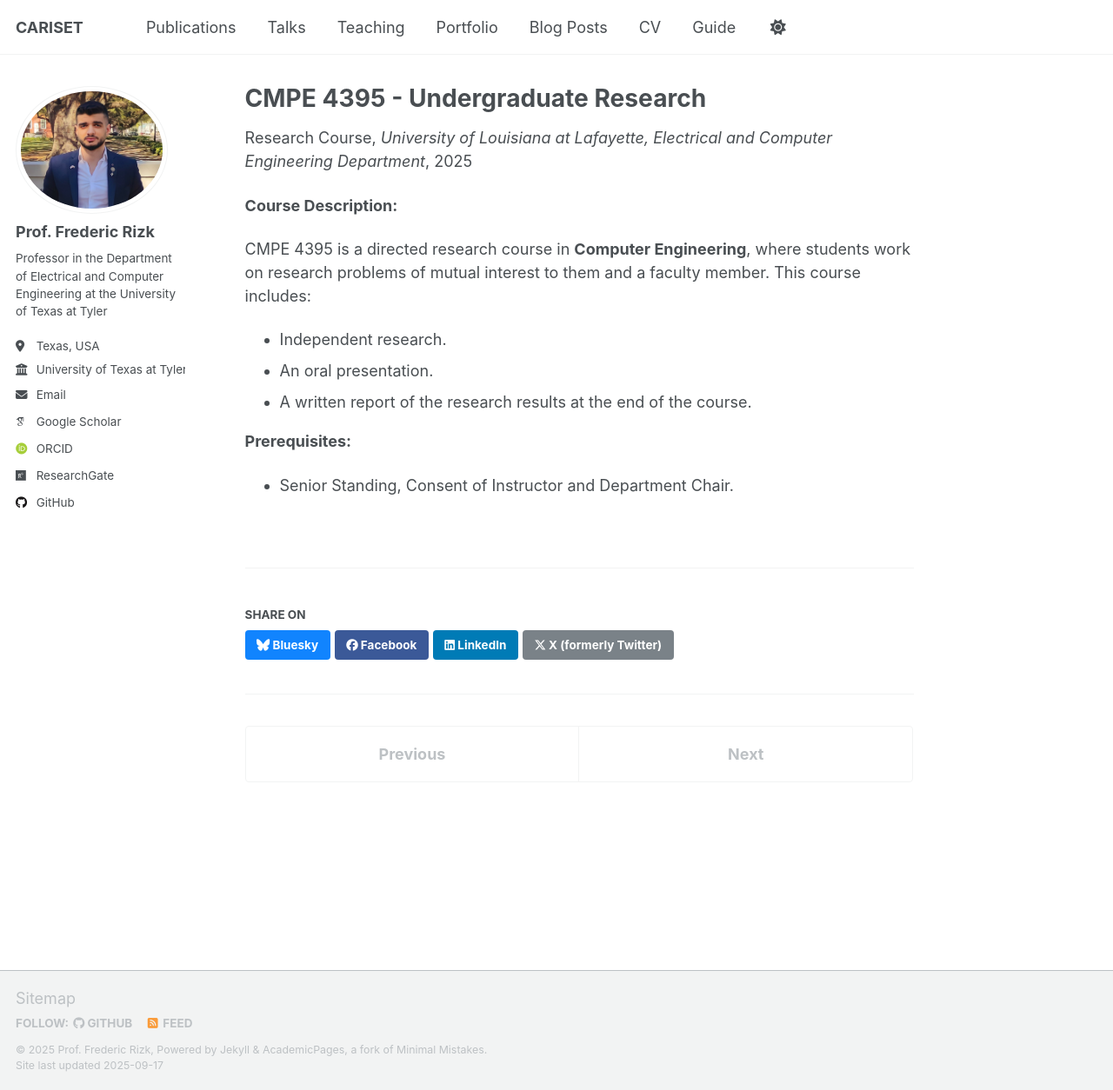
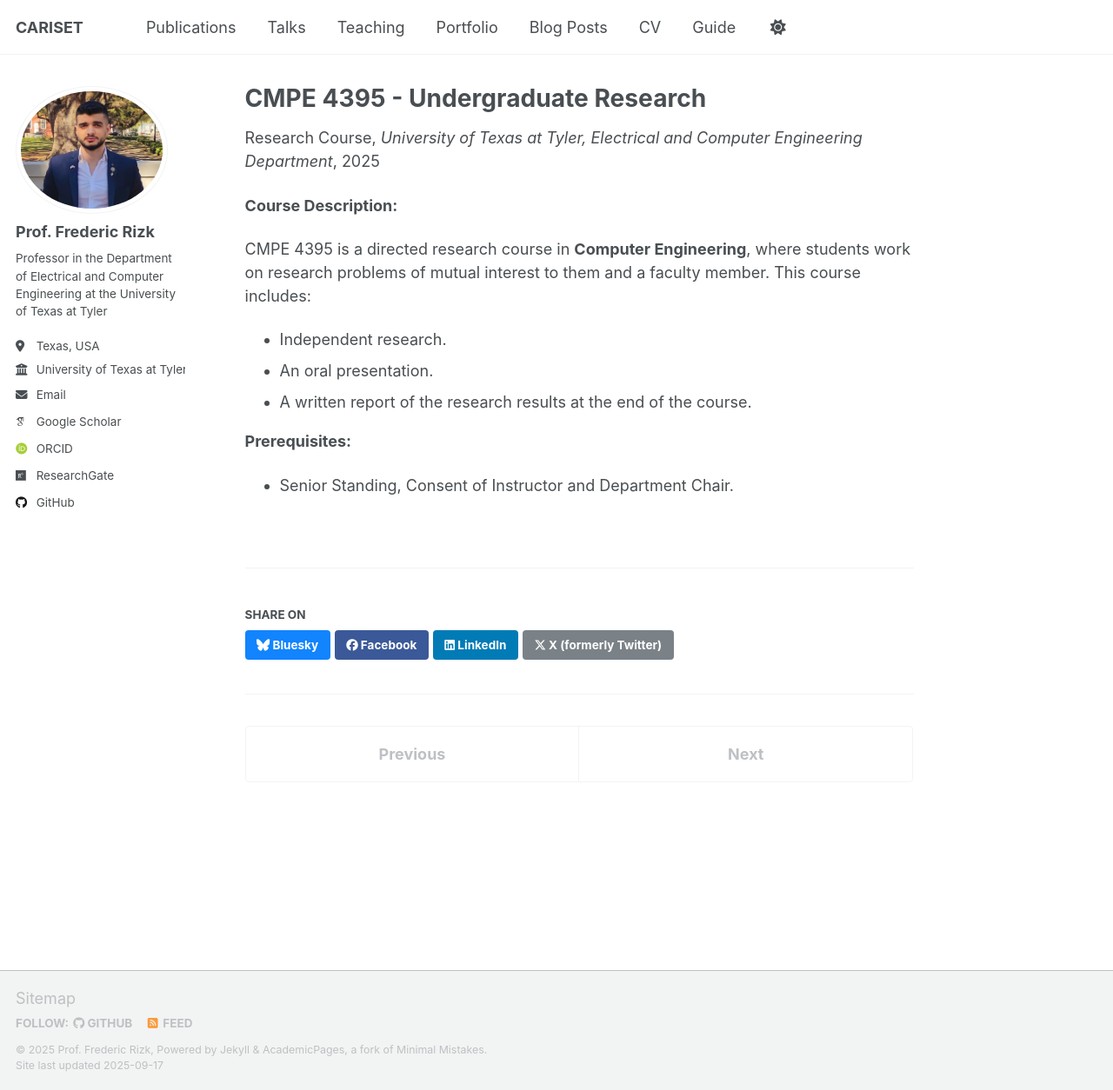
Before and after one commit to FredericRizk/CARISET.github.io, a Jekyll site: the page built from _teaching/2025-fall-teaching-cmpe-4395.md, in a window 1280 px wide and 1254 px high. Shown: the whole window at 87% size. Built offline with Jekyll 4.4.1, drawn with Linux system fonts in a browser that asks for light colours; some web fonts are replaced; a script that is not in the unit is left out.

Commit message:
Update 2025-fall-teaching-cmpe-4395.md

```diff
--- a/_teaching/2025-fall-teaching-cmpe-4395.md
+++ b/_teaching/2025-fall-teaching-cmpe-4395.md
@@ -3,11 +3,11 @@ title: "CMPE 4395 - Undergraduate Research"
 collection: teaching
 type: "Research Course"
 permalink: /teaching/2025-fall-cmpe-4395
-venue: "University of Louisiana at Lafayette, Electrical and Computer Engineering Department"
+venue: "University of Texas at Tyler, Electrical and Computer Engineering Department"
 date: 2025-08-01
-location: "Lafayette, Louisiana, USA"
+location: "Tyler, Texas, USA"
+university: "University of Texas at Tyler"
 ---
-
 **Course Description:**
 
 CMPE 4395 is a directed research course in **Computer Engineering**, where students work on research problems of mutual interest to them and a faculty member. This course includes:
```
